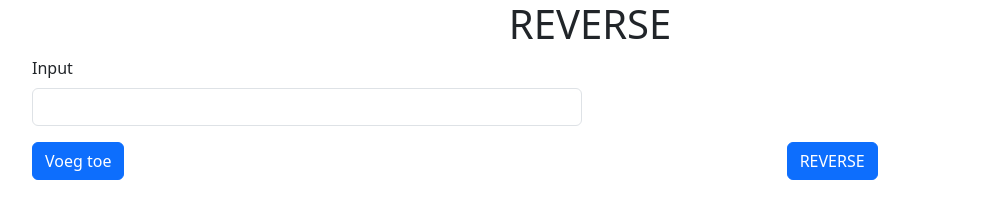
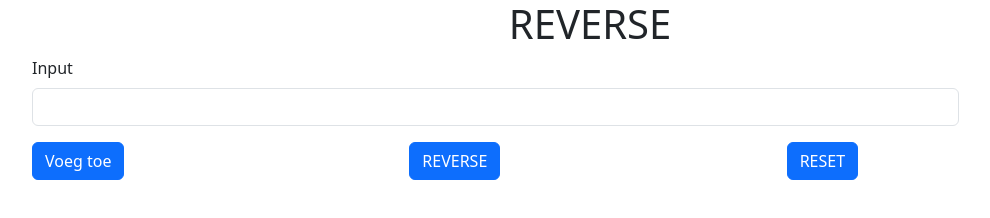
Before and after one commit to BBENJA50/Javascriptext, a plain HTML site: page javascript2023/oefeningen/oef8/index.html in a window 1280 px wide. Shown: the whole page, without its empty margins (50-1040 px from the left). Drawn offline with nearby package versions, Linux system fonts and the light colour scheme.

Commit message:
extra reset knop oef 8

```diff
--- a/javascript2023/oefeningen/oef8/assets/js/index.js
+++ b/javascript2023/oefeningen/oef8/assets/js/index.js
@@ -17,3 +17,7 @@ function reverse(){
     p.textContent = array1.reverse();
     result.appendChild(p);
 }
+function leegMaken(){
+    array1=[];
+    result.replaceChildren();
+}
--- a/javascript2023/oefeningen/oef8/index.html
+++ b/javascript2023/oefeningen/oef8/index.html
@@ -11,16 +11,19 @@
 <h1 class="text-center">REVERSE</h1>
 <div class="container">
     <form class="row g-3">
-        <div class="col-md-6">
+        <div class="col-md-10">
             <label for="input" class="form-label">Input</label>
             <input  class="form-control" id="input">
         </div>
 
-        <div class="col-md-8">
+        <div class="col-md-4">
             <button type="button" class="btn btn-primary" onclick="voegToe()">Voeg toe</button>
         </div>
         <div class="col-md-4">
             <button type="button" class="btn btn-primary" onclick="reverse()">REVERSE</button>
+        </div>
+        <div class="col-md-4">
+            <button type="button" class="btn btn-primary" onclick="leegMaken()">RESET</button>
         </div>
     </form>
     <div class="row">
```
